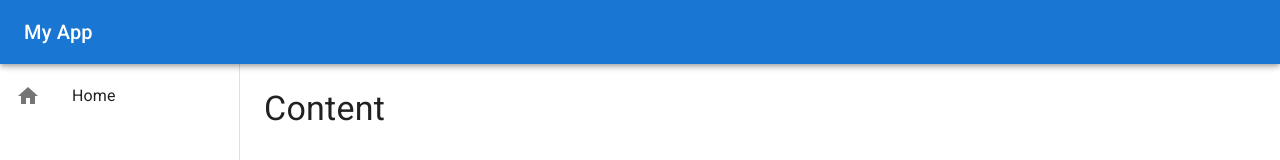
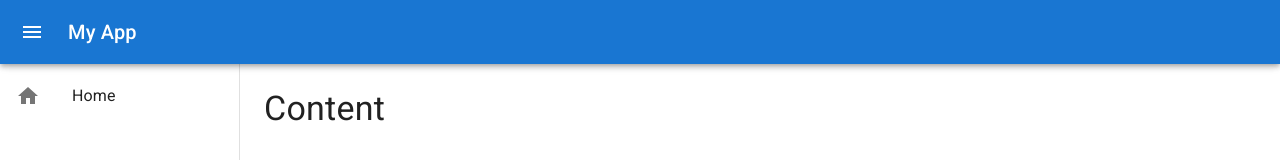
Before and after one commit to germanyn/react-mui-layout, a React (Vite) app: page / in a window 1280 px wide. Shown: the top 160 px of the page. Built offline with nearby package versions, Linux system fonts and the light colour scheme.

Commit message:
adds toolbar MenuIcon

```diff
--- a/src/components/AppToolbar.tsx
+++ b/src/components/AppToolbar.tsx
@@ -1,10 +1,17 @@
 import { AppBar, IconButton, Toolbar, Typography } from "@mui/material";
-
+import MenuIcon from '@mui/icons-material/Menu'
 
 export function AppToolbar() {
   return (
     <AppBar position="fixed" sx={{ zIndex: (theme) => theme.zIndex.drawer + 1 }}>
       <Toolbar>
+        <IconButton
+          color="inherit"
+          edge="start"
+          sx={{ marginRight: 2 }}
+        >
+          <MenuIcon />
+        </IconButton>
         <Typography
           component='h1'
           variant='h6'
```
